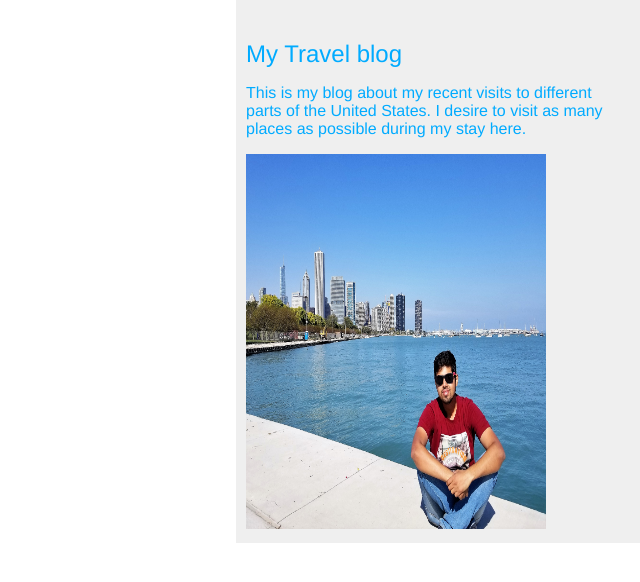
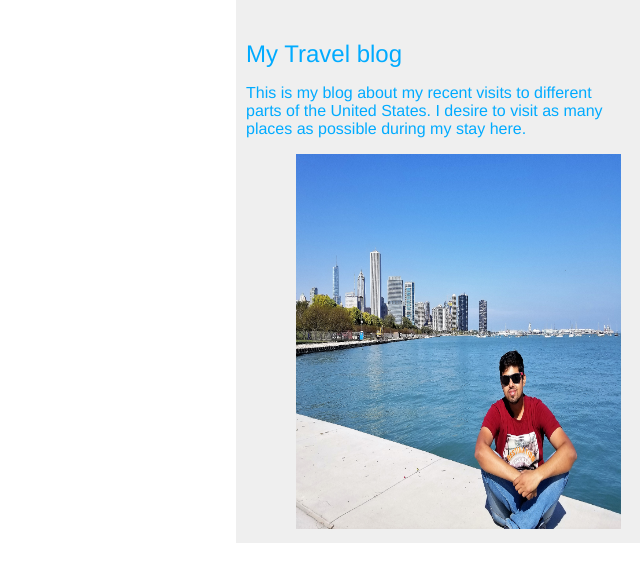
Before and after one commit to vbhat0891/TravelBlog, a Django app: template blog/templates/blog/base.html in a window 1280 px wide. Shown: the top 582 px of the page, without its empty margins (640-1280 px from the left). Run offline with Django 3.2, Linux system fonts and the light colour scheme; the template is opened without the code that fills it, so the values that code supplies are empty.

Commit message:
pushing changes

```diff
--- a/blog/templates/blog/base.html
+++ b/blog/templates/blog/base.html
@@ -13,7 +13,7 @@
 <div id="sidebar">
 <h2>My Travel blog</h2>
 <p>This is my blog about my recent visits to different parts of the United States. I desire to visit as many places as possible during my stay here.</p>
-    <img style="height: 375px; width: 300px" src="{% static "css/chic.jpg" %}">
+    <img style="height: 375px; width: 325px; padding-left: 50px" src="{% static "css/chic.jpg" %}">
 </div>
 </body>
 </html>
```
